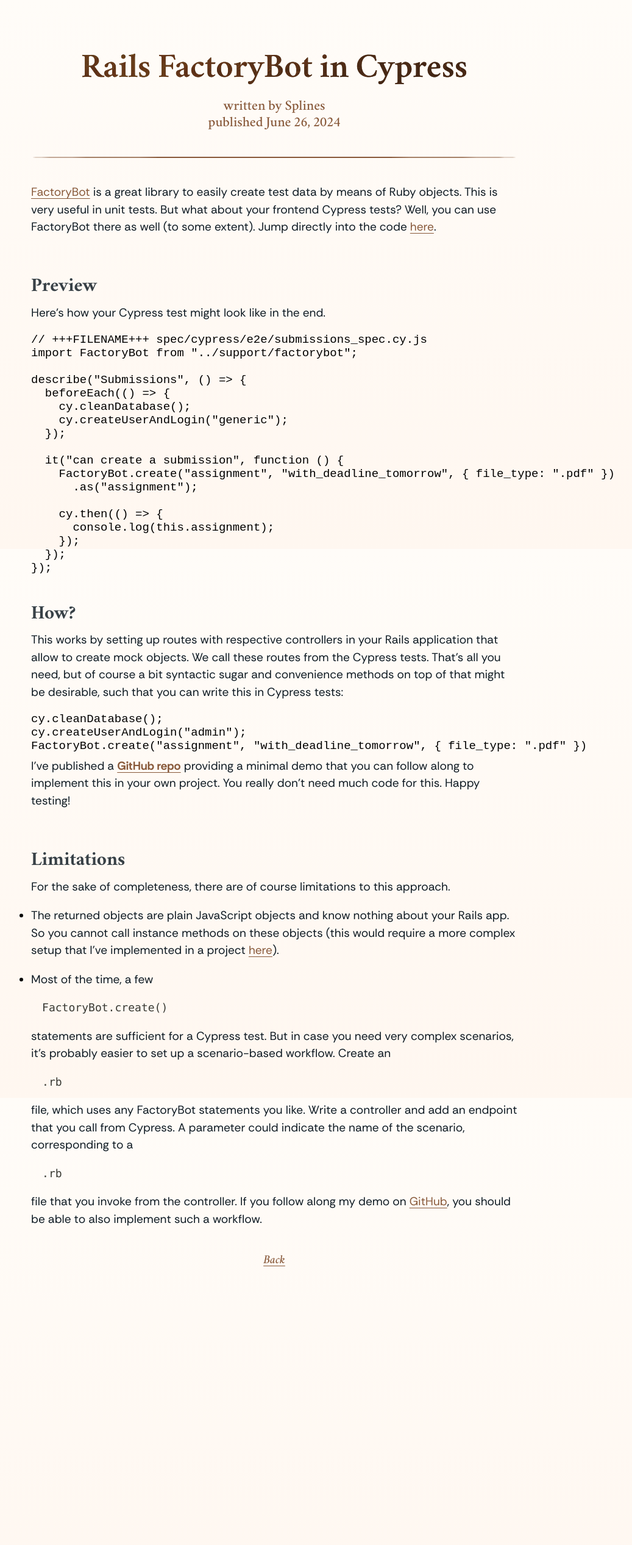
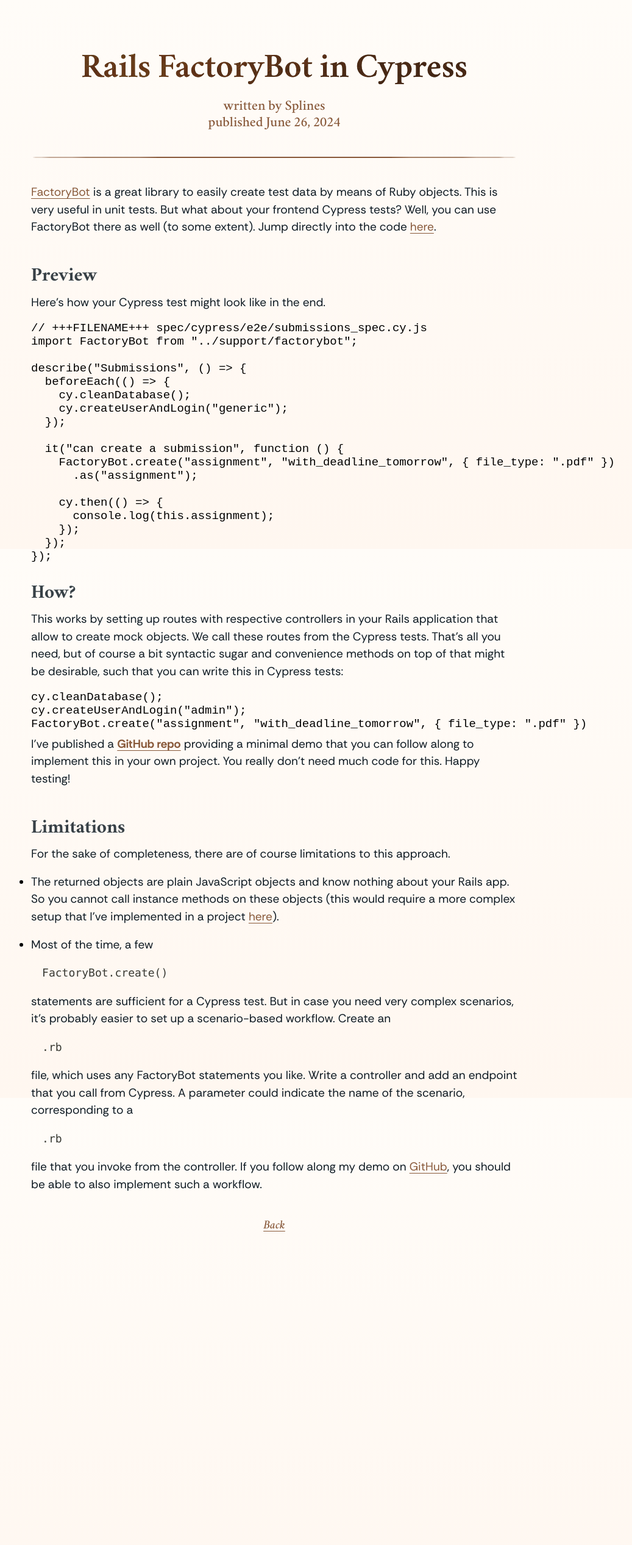
Before and after one commit to Splines/homepage, a Jekyll site: the page built from _posts/2024-06-26-rails-factorybot-cypress.md, in a window 1280 px wide. Shown: the whole page at 61% size, without its empty margins (190-1227 px from the left). Built offline with Jekyll 4.4.1, drawn with Linux system fonts in a browser that asks for light colours; after the commit the page ends 2476 px from its top, so only the background shows below that.

Commit message:
Adjust page styling

```diff
--- a/_sass/_page.scss
+++ b/_sass/_page.scss
@@ -24,8 +24,17 @@
     }
 }
 
+p {
+  margin-top: 0.4em;
+  margin-bottom: 0.9em;
+}
+
+figure {
+  margin-bottom: 0.9em;
+}
+
 h2 {
-  padding-top: 1.4em;
+  padding-top: 0.9em;
   margin-bottom: 0;
 
   a::before {
@@ -121,8 +130,3 @@
         }
     }
 }
-
-p {
-  margin-top: 0.4em;
-  margin-bottom: 1em;
-}
```
